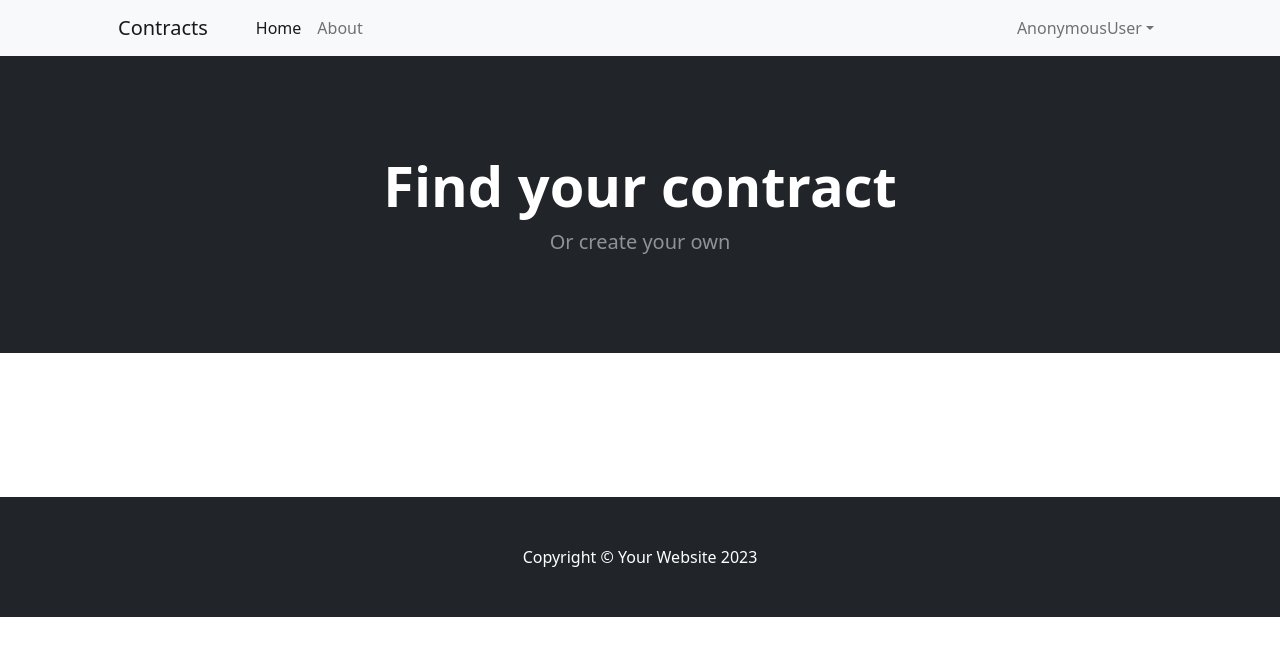
After one commit to sitdoff/Cabinets, a Django app: page / in a window 1280 px wide. The commit adds this page. Shown: the top 656 px of the page. Run offline with Django 5.2, Linux system fonts and the light colour scheme; data that the repository does not hold is empty; parts of the project's set-up code (start-up, migrations or seed data) failed here and were passed over; some libraries are stand-ins or nearby versions.

Commit message:
add index

```diff
--- /dev/null
+++ b/freelance/contracts/urls.py
@@ -0,0 +1,7 @@
+from django.urls import path
+
+from . import views
+
+urlpatterns = [
+    path("", views.Index.as_view(), name="index"),
+]
--- a/freelance/contracts/views.py
+++ b/freelance/contracts/views.py
@@ -1,3 +1,12 @@
 from django.shortcuts import render
+from django.views.generic import ListView
+
+from .models import ContractModel
 
 # Create your views here.
+
+
+class Index(ListView):
+    queryset = ContractModel.objects.all()
+    template_name = "index.html"
+    context_object_name = "contract_list"
--- a/freelance/core/urls.py
+++ b/freelance/core/urls.py
@@ -22,6 +22,8 @@ from django.urls import include, path
 
 urlpatterns = [
     path("admin/", admin.site.urls),
+    path("", include("contracts.urls")),
+    path("profile/", include("user_profile.urls")),
     path("accounts/", include("django.contrib.auth.urls")),
     path("accounts/", include("users.urls")),
 ]
--- a/freelance/templates/base.html
+++ b/freelance/templates/base.html
@@ -21,7 +21,7 @@
         <!-- Navigation-->
         <nav class="navbar navbar-expand-lg navbar-light bg-light">
             <div class="container px-4 px-lg-5">
-                <a class="navbar-brand" href="#!">Contracts</a>
+                <a class="navbar-brand" href="/">Contracts</a>
                 <button class="navbar-toggler"
                         type="button"
                         data-bs-toggle="collapse"
--- /dev/null
+++ b/freelance/templates/index.html
@@ -0,0 +1,47 @@
+{% extends "base.html" %}
+
+{% block content %}
+    <!-- Header-->
+    <header class="bg-dark py-5">
+        <div class="container px-4 px-lg-5 my-5">
+            <div class="text-center text-white">
+                <h1 class="display-4 fw-bolder">Find your contract</h1>
+                <p class="lead fw-normal text-white-50 mb-0">Or create your own</p>
+            </div>
+        </div>
+    </header>
+    <!-- Section-->
+    <section class="py-5">
+        <div class="container px-4 px-lg-5 mt-5">
+            <div class="row gx-4 gx-lg-5 row-cols-2 row-cols-md-3 row-cols-xl-4 justify-content-center">
+                {% for contract in contract_list %}
+                    <!-- Contract card -->
+                    <div class="col mb-5">
+                        <div class="card h-100">
+                            <!-- Product image-->
+                            <img class="card-img-top"
+                                 src="https://dummyimage.com/450x300/dee2e6/6c757d.jpg"
+                                 alt="..." />
+                            <!-- Product details-->
+                            <div class="card-body p-4">
+                                <div class="text-center">
+                                    <!-- Product name-->
+                                    <h5 class="fw-bolder">{{ contract.title }}</h5>
+                                    <!-- Product price-->
+                                    ${{ contract.value }}
+                                </div>
+                            </div>
+                            <!-- Product actions-->
+                            <div class="card-footer p-4 pt-0 border-top-0 bg-transparent">
+                                <div class="text-center">
+                                    <a class="btn btn-outline-dark mt-auto" href="#">View options</a>
+                                </div>
+                            </div>
+                        </div>
+                    </div>
+                    <!-- Contract card -->
+                {% endfor %}
+            </div>
+        </div>
+    </section>
+{% endblock content %}
```
